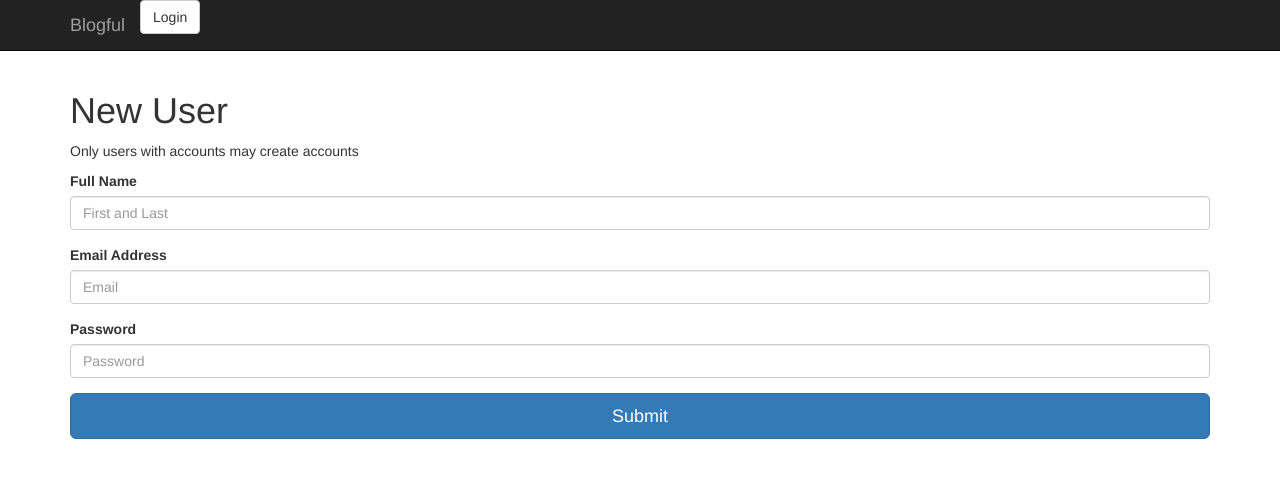
After one commit to civilwarbeard/blogful, a Flask app: template blog/templates/newuser.html in a window 1280 px wide. The commit adds this page. Shown: the top 478 px of the page. Run offline with Flask 2, Linux system fonts and the light colour scheme; the template is opened without the code that fills it, so the values that code supplies are empty; some libraries are stand-ins or nearby versions.

Commit message:
Updated templates to include newuser form

```diff
--- a/blog/templates/base.html
+++ b/blog/templates/base.html
@@ -31,6 +31,11 @@
                         <span class="icon-bar"></span>
                     </button>
                     <a class="navbar-brand" href="{{ url_for('entries') }}">Blogful</a>
+                    {% if not current_user.is_authenticated %}
+                    <a class="btn btn-default" href="{{ url_for('login_get') }}">Login</a>
+                    {%elif current_user.is_authenticated %}
+                    <a class="btn btn-default" href="{{ url_for('logout') }}">Logout</a>
+                    {% endif %}
                 </div>
                 <div class="collapse navbar-collapse">
                     <ul class="nav navbar-nav navbar-right">
@@ -38,7 +43,15 @@
                 </div>
             </div>
         </div>
-
+{% with messages = get_flashed_messages(with_categories=true) %}
+{% if messages %}
+{% for category, message in messages %}
+<div class="alert alert-{{ category }}">
+    {{ message }}
+</div>
+{% endfor %}
+{% endif %}
+{% endwith %}
         <div class="container">
             {% block content %}{% endblock %}
         </div>
--- /dev/null
+++ b/blog/templates/newuser.html
@@ -0,0 +1,24 @@
+{% extends "base.html" %}
+
+{% block content %}
+<h1>
+    New User
+</h1>
+<p>Only users with accounts may create accounts</p>
+
+<form role="form" method="POST">
+    <div class="form-group">
+        <label for="title">Full Name</label>
+        <input type="text" class="form-control" id="name" name="name" placeholder="First and Last" required>
+    </div>
+    <div class="form-group">
+        <label for="email">Email Address</label>
+        <input type="text" class="form-control" id="email" name="email" placeholder="Email" required>
+    </div>
+    <div class="form-group">
+        <label for="title">Password</label>
+        <input type="text" class="form-control" id="password" name="password" placeholder="Password" required>
+    </div>
+    <button type="submit" class="btn btn-primary btn-lg btn-block">Submit</button>
+</form>
+{% endblock %}
--- a/blog/templates/single_entry.html
+++ b/blog/templates/single_entry.html
@@ -6,8 +6,10 @@
 {{ macros.render_entry(entry) }}
 
 <form role="form" method="GET">
+	{% if current_user.is_authenticated and current_user == %}
     <a class="btn btn-default" href="{{ url_for('edit_entry', id=id) }}">Edit Entry</a>
     <a class = "btn btn-danger btn-large" href="{{ url_for('delete_entry', id=id) }}">Delete Entry</a>
+ 	{% endif %}
 </form>
 {% endblock %}
 
```
Also changed, not shown: blog/templates/entries.html (+13 -5 lines).
